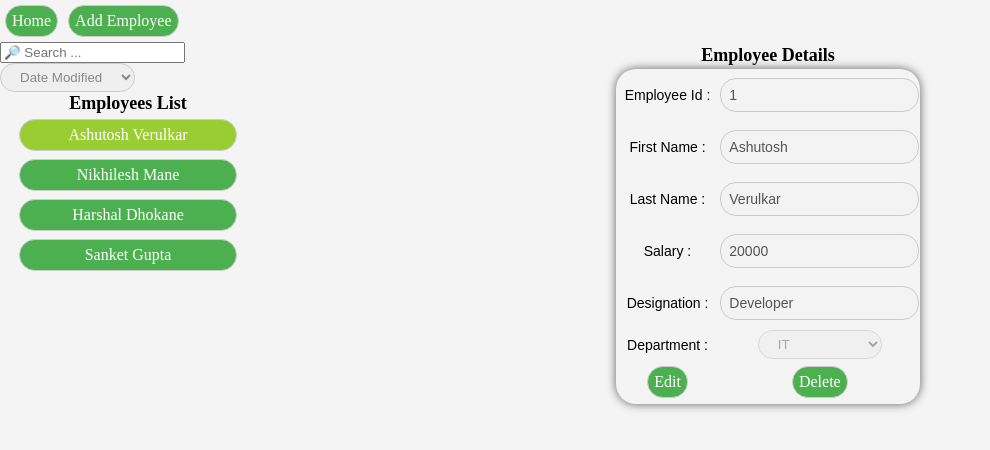
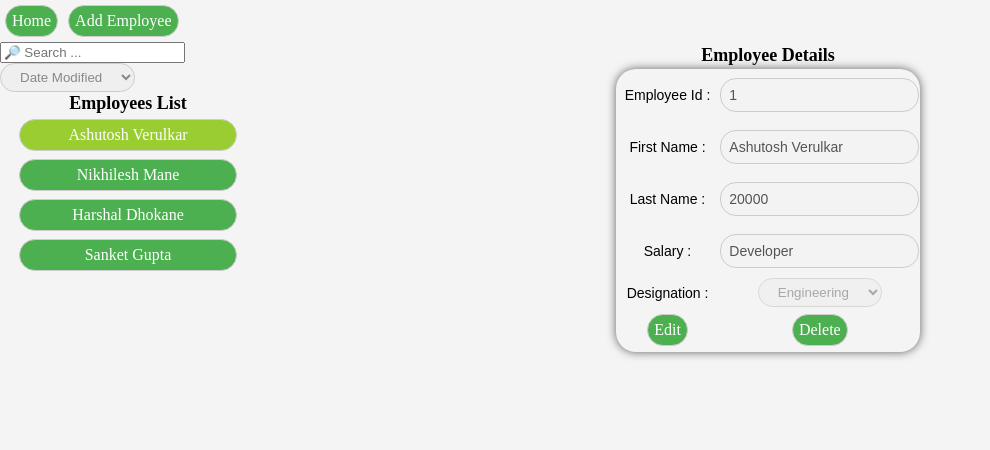
Before and after one commit to Endeavour95/Test-Employee-Dashboard, a React (Create React App) app: page / in a window 1280 px wide. Both pictures are taken after a click on the button "Ashutosh Verulkar". Shown: the top 450 px of the page, without its empty margins (0-990 px from the left). Built offline with nearby package versions, Linux system fonts and the light colour scheme.

Commit message:
optimization in workig

```diff
--- a/src/App.js
+++ b/src/App.js
@@ -10,47 +10,53 @@ function DisplayEmployeeDetails(props) {
           Object.keys(props.employee).map((key, index) => {
             if (key !== "") {
               if (key === "empId") {
-                <tr key={index}>
-                  <td>
-                    <label>{labels[index]}</label>
-                  </td>
-                  <td>
-                    <input type="number" value={props.employee[key]} disabled />
-                  </td>
-                </tr>
-              }
-              if (key === "empDept") {
                 return (
                   <tr key={index}>
                     <td>
                       <label>{labels[index]}</label>
                     </td>
                     <td>
-                      <select id="myList" onChange={true} value={props.departments[props.employee[key]].deptId} disabled={props.editflag}>
-                        <option value="1" > IT </option>
-                        <option value="2" > HR </option>
-                        <option value="3" > Engineering </option>
-                      </select>
+                      <input type="text" style={{ cursor: 'no-drop' }} value={props.employee[key]} disabled />
                     </td>
                   </tr>
                 )
-              }
+              } else if (key === "empDept") {
                 return (
                   <tr key={index}>
                     <td>
                       <label>{labels[index]}</label>
                     </td>
                     <td>
-                    <input type="text" value={props.employee[key]} disabled={props.editflag} />
+                      <select id="myList" style={props.editFlag ? { cursor: 'no-drop' } : { cursor: 'pointer' }} value={props.employee.empDept} disabled={props.editFlag}>
+                        {
+                          props.departments.map((department) => {
+                            return (
+                              <option key={department.deptId} value={department.deptId} >{department.deptName}</option>
+                            )
+                          })
+                        }
+                      </select>
                     </td>
                   </tr>
                 )
+              } else {
+                return (
+                  <tr key={index}>
+                    <td>
+                      <label>{labels[index]}</label>
+                    </td>
+                    <td>
+                      <input type="text" value={props.employee[key]} style={props.editFlag ? { cursor: 'no-drop' } : { cursor: 'pointer' }} disabled={props.editFlag} />
+                    </td>
+                  </tr>
+                )
+              }
             }
           })
         }
         <tr>
           <td>
-            <button >Edit</button>
+            <button onClick={() => { props.seteditFlag(false) }} >Edit</button>
           </td>
           <td>
             <button >Delete</button>
@@ -61,40 +67,113 @@ function DisplayEmployeeDetails(props) {
   )
 }
 
+function EmployeeRegistrationForm(props) {
+  const labels = ["Full Name : ", "Salary : ", "Designation : ", "Department : "]
+  const properties = ["empName", "empSalary", "empDesignation", "empDept"]
+
+  let employee = {
+    "empId": Number(props.employees[props.employees.length - 1].empId) + 1
+  }
+
+  const [newEmp, setnewEmp] = useState("")
+
+  function handleOnChange(e, property) {
+    if (property === "empDept") {
+      employee = { ...employee, [property]: e.target.value, }
+      console.log("handleOnChange", employee)
+      setnewEmp(employee)
+    } else {
+      employee = { ...employee, [property]: e.target.value, }
+    }
+  }
+
+  return (
+    <table id="details">
+      <tbody>
+        {
+          properties.map((property, index) => {
+            if (property === "empDept") {
+              return (
+                <tr key={index}>
+                  <td>
+                    <label>{labels[index]}</label>
+                  </td>
+                  <td>
+                    <select id="myList" onChange={(e) => {
+                      handleOnChange(e, property)
+                      props.setSelectedDepartment(e.target.value)
+                    }}
+                      style={{ cursor: 'pointer' }} value={props.selectedDepartment} required>
+                      <option value="" disabled hidden>Select Department</option>
+                      {
+                        props.departments.map((department) => {
+                          return (
+                            <option key={department.deptId} value={department.deptId} >{department.deptName}</option>
+                          )
+                        })
+                      }
+                    </select>
+                  </td>
+                </tr>
+              )
+            } else {
+              return (
+                <tr key={index}>
+                  <td>
+                    <label>{labels[index]}</label>
+                  </td>
+                  <td>
+                    <input type="text" onChange={(e) => {
+                      handleOnChange(e, property)
+                    }} style={{ cursor: 'pointer' }} required />
+                  </td>
+                </tr>
+              )
+            }
+          })
+        }
+        <tr>
+          <td>
+            <button onClick={() => {
+              props.setEmployess([ ...props.employees, newEmp, ])
+            }}>Submit</button>
+          </td>
+          <td>
+            <button >Cancel</button>
+          </td>
+        </tr>
+      </tbody>
+    </table>
+  )
+}
+
+
 const List = (props) => {
-  let emplist = Object.keys(props.employees).map((empId) => {
-    return [empId, (props.employees[empId].empFName + " " + props.employees[empId].empLName)]
-  })
+  let dummyEmployees = [...props.employees]
 
   if (props.sortOrder) {
     if (props.sortOrder === "DESC") {
-      let empArray = [...emplist]
-      empArray.sort((a, b) => b[1].localeCompare(a[1]));
-      emplist = empArray
+      dummyEmployees.sort((a, b) => b.empName.localeCompare(a.empName));
     }
     if (props.sortOrder === "ASC") {
-      let empArray = [...emplist]
-      empArray.sort((a, b) => a[1].localeCompare(b[1]));
-      emplist = empArray
+      dummyEmployees.sort((a, b) => a.empName.localeCompare(b.empName));
     }
   }
 
-  if (props.searchText !== "") {
-    let matchedEmployees = emplist.filter(([empId, empName]) =>
-      empName.toLowerCase().includes(props.searchText.trim().toLowerCase())
-    ).map(([empId]) => [empId, (props.employees[empId].empFName + " " + props.employees[empId].empLName)]);
-
-    emplist = matchedEmployees
+  if (props.searchText) {
+    dummyEmployees = props.employees.filter(employee =>
+      employee.empName.toLowerCase().includes(props.searchText.toLowerCase())
+    );
   }
 
   return (
     <tbody>
       {
-        emplist.map((empId, index) => {
+        dummyEmployees.map((employee, index) => {
           return (
-            <tr key={index}><td><input type="button" style={props.selectedEmployeeId === emplist[index][0] ? { backgroundColor: "yellowgreen" } : { backgroundColor: "#4caf50" }}
-              value={emplist[index][1]}
-              onClick={() => { props.setSelectedEmployeeId(emplist[index][0]) }} ></input></td></tr>
+            <tr key={index}><td><input type="button" style={props.selectedEmployee.empId === employee.empId ? { backgroundColor: "yellowgreen" } : { backgroundColor: "#4caf50" }}
+              value={employee.empName}
+              onClick={() => { props.setSelectedEmployee(employee) }} ></input></td></tr>
           )
         })
       }
@@ -107,9 +186,9 @@ const NavBar = (props) => {
   return (
     <nav>
       {
-        Object.keys(props.names).map((name) => {
+        props.names.map((name, index) => {
           return (
-            <input key={name} type="button" defaultValue={name} onClick={props.names[name]} />
+            <input key={name} id={index + 1} type="button" defaultValue={name} onClick={(e) => props.setclickedButton(e.target.id)} />
           )
         })
       }
@@ -134,85 +213,76 @@ const Sort = (props) => {
   )
 }
 
-function App() {
-  const departments = {
-    '1': {
+const EmployeesDashboard = () => {
+  const departments = [
+    {
       deptId: 1,
       deptName: "IT"
     },
-    '2': {
+    {
       deptId: 2,
       deptName: "HR"
     },
-    '3': {
+    {
       deptId: 3,
       deptName: "Engineering"
     }
-  }
+  ]
 
-  let employees = {
-    '1': {
+  let employees1 = [
+    {
       empId: 1,
-      empFName: "Ashutosh",
-      empLName: "Verulkar",
+      empName: "Ashutosh Verulkar",
       empSalary: "20000",
       empDesignation: "Developer",
-      empDept: departments[1]?.deptId
+      empDept: departments[2].deptId
     },
-    '2': {
+    {
       empId: 2,
-      empFName: "Nikhilesh",
-      empLName: "Mane",
+      empName: "Nikhilesh Mane",
       empSalary: "30000",
       empDesignation: "Team Lead",
-      empDept: departments[2]?.deptId
+      empDept: departments[1].deptId
     },
-    '3': {
+    {
       empId: 3,
-      empFName: "Harshal",
-      empLName: "Dhokane",
+      empName: "Harshal Dhokane",
       empSalary: "37000",
       empDesignation: "Developer",
-      empDept: departments[1]?.deptId
+      empDept: departments[2].deptId
     },
-    '4': {
+    {
       empId: 4,
-      empFName: "Sanket",
-      empLName: "Gupta",
+      empName: "Sanket Gupta",
       empSalary: "45000",
       empDesignation: "Data Engineer",
-      empDept: departments[3]?.deptId
+      empDept: departments[0]?.deptId
     }
-  }
+  ]
 
-  const [selectedEmployeeId, setSelectedEmployeeId] = useState('')
+  const [employees, setEmployess] = useState(employees1)
 
-  // const employessNamelist = clonedEmployessNames(employees)
+  const [selectedEmployee, setSelectedEmployee] = useState('')
 
-  const [editflag, setEditflag] = useState(selectedEmployeeId ? false : true)
+  const [selectedDepartment, setSelectedDepartment] = useState('')
+
+  const [editFlag, seteditFlag] = useState(selectedEmployee ? false : true)
+  // const [editflag, setEditflag] = useState(false)
+
+  const [clickedButton, setclickedButton] = useState('')
 
   const [searchText, setSearchText] = useState('')
 
   const [sortOrder, setSortOrder] = useState("")
 
-  // function clonedEmployessNames(employees) {
-  //   let emplist = {}
-  //   Object.keys(employees).map((empId) => {
-  //     emplist[empId] = employees[empId].empFName + " " + employees[empId].empLName
-  //   })
-  //   return emplist
-  // }
-
-
   return (
     <>
       <div id="navdiv">
-        <NavBar names={{ "Home": App, "Add Employee": App }} />
+        <NavBar names={["Home", "Add Employee"]} setclickedButton={setclickedButton} />
       </div>
       <div id="downdiv">
         <div id="left">
           <div id='toolbar'>
-            {/* <Search setClonedEmployessNamelist={setClonedEmployessNamelist} employessNamelist={employessNamelist} /> */}
             <Search setSearchText={setSearchText} />
             <Sort setSortOrder={setSortOrder} sortOrder={sortOrder} />
           </div>
@@ -223,8 +293,7 @@ function App() {
                   <th>Employees List</th>
                 </tr>
               </thead>
-              {/* <List clonedEmployess={clonedEmployess} setEmpId={setEmpId} selectedEmployeeId={empId} /> */}
-              <List employees={employees} setSelectedEmployeeId={setSelectedEmployeeId} selectedEmployeeId={selectedEmployeeId} searchText={searchText} sortOrder={sortOrder} />
+              <List employees={employees} setSelectedEmployee={setSelectedEmployee} selectedEmployee={selectedEmployee} searchText={searchText} sortOrder={sortOrder} />
             </table>
           </div>
         </div>
@@ -233,13 +302,25 @@ function App() {
             <h3>Employee Details</h3>
           </div>
           <div id="view">{
-            selectedEmployeeId ? <DisplayEmployeeDetails employee={employees[selectedEmployeeId]} departments={departments} editflag={editflag} /> : <p>Please select an employee to view details.</p>
+            selectedEmployee ? <DisplayEmployeeDetails employee={selectedEmployee} departments={departments} editFlag={editFlag} seteditFlag={seteditFlag} /> : <p>Please select an employee to view details.</p>
           }
           </div>
+
+          {/* <div>
+            <EmployeeRegistrationForm employees={employees} setEmployess={setEmployess} departments={departments} selectedDepartment={selectedDepartment} setSelectedDepartment={setSelectedDepartment} />
+          </div> */}
         </div>
       </div>
     </>
   )
 }
 
+function App() {
+  return (
+    <>
+      <EmployeesDashboard />
+    </>
+  )
+}
+
 export default App;
```
Lines whose indentation alone changed are shown as unchanged.
